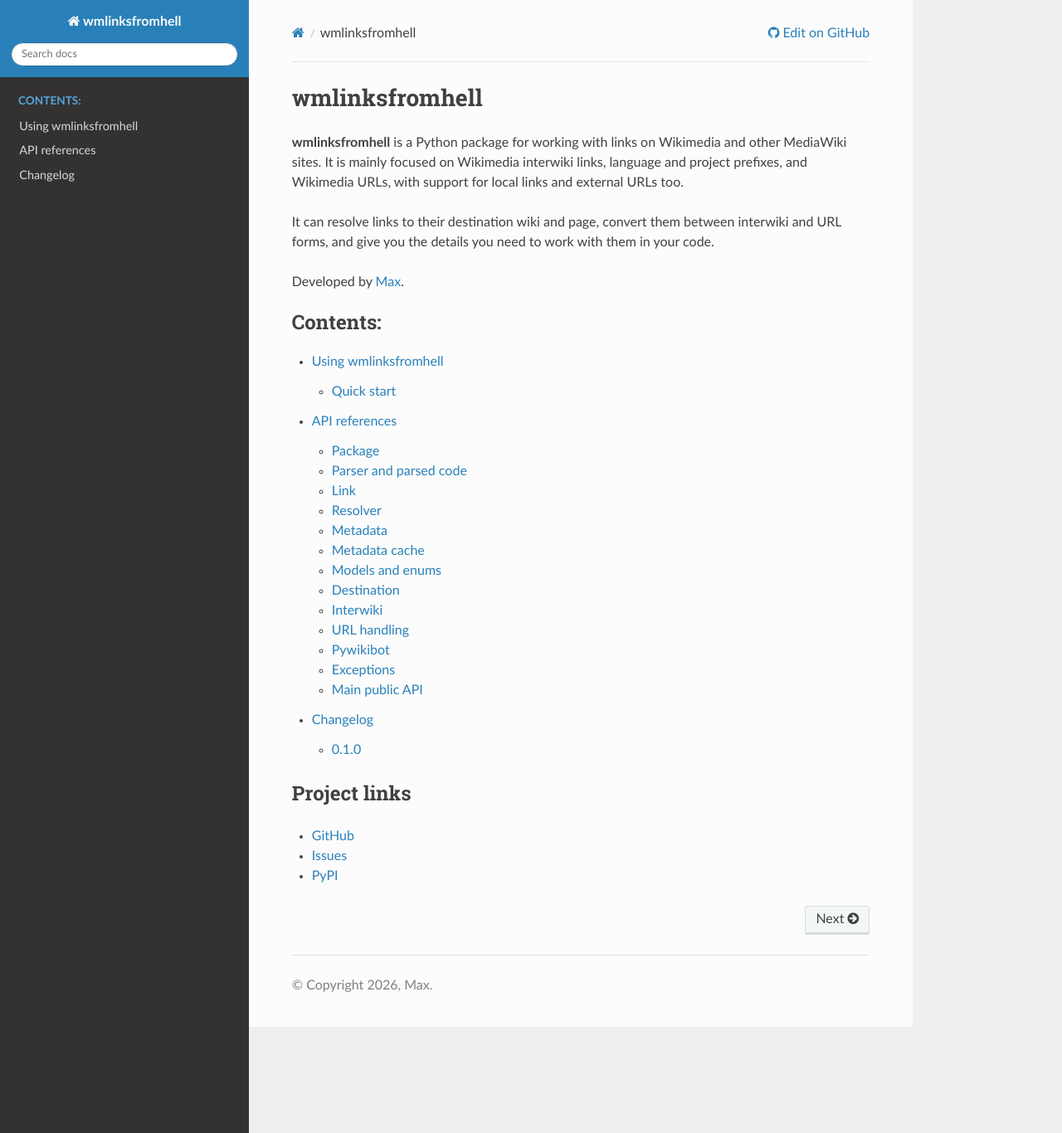
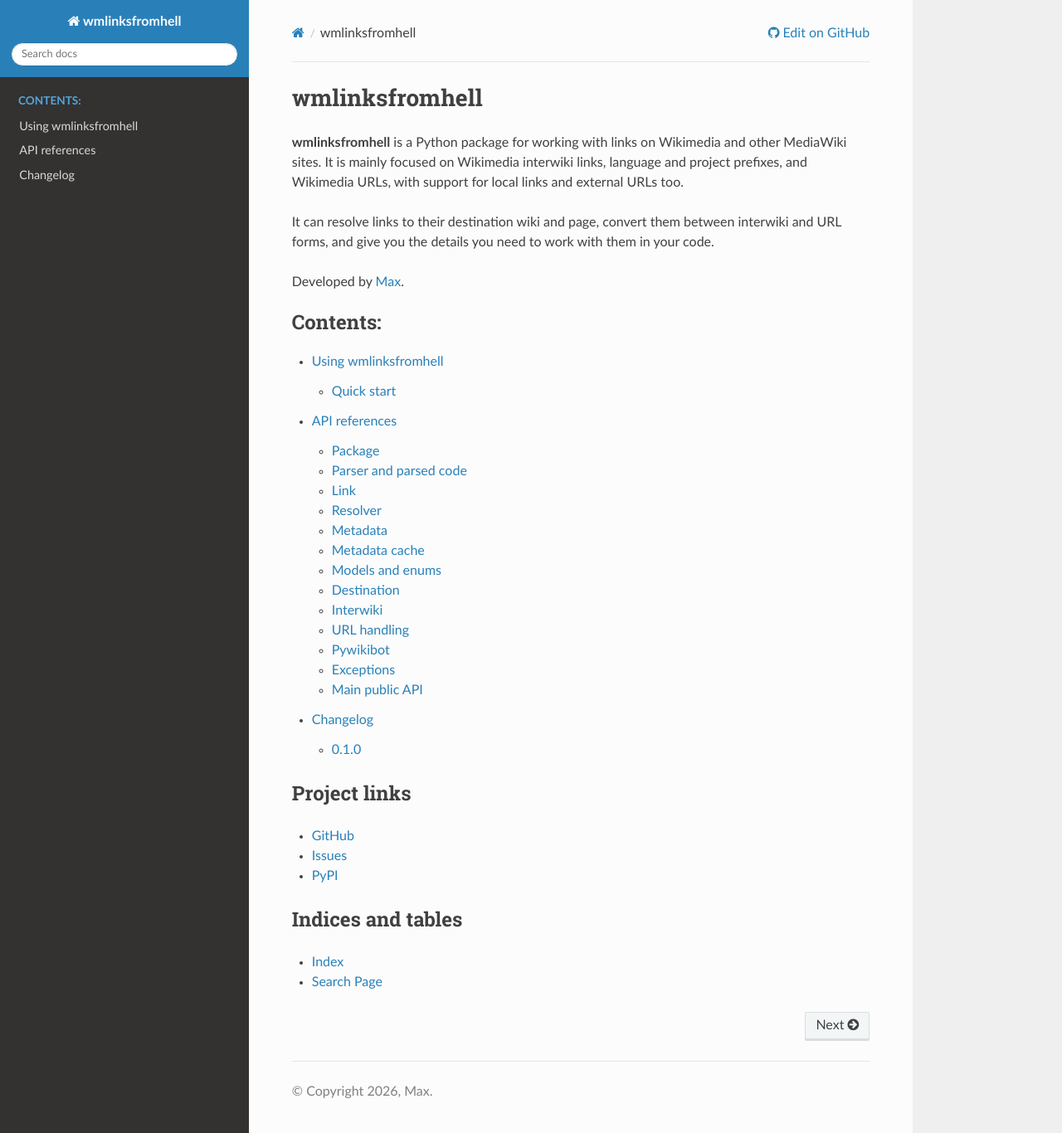
Before and after one commit to MadMaxWP/wmlinksfromhell, a Sphinx documentation site: the page built from docs/source/index.rst, in a window 1280 px wide and 1366 px high. Shown: the whole window at 83% size. Built offline with Sphinx 7.4.7 and the Read the Docs theme 3.1.0, drawn with Linux system fonts in a browser that asks for light colours.

Commit message:
Update index.rst to include indices and tables
Add indices and tables section to documentation.

```diff
--- a/docs/source/index.rst
+++ b/docs/source/index.rst
@@ -21,3 +21,9 @@ Project links
 * `GitHub <https://github.com/MadMaxWP/wmlinksfromhell>`_
 * `Issues <https://github.com/MadMaxWP/wmlinksfromhell/issues>`_
 * `PyPI <https://pypi.org/project/wmlinksfromhell/>`_
+
+Indices and tables
+------------------
+
+* :ref:`genindex`
+* :ref:`search`
```
